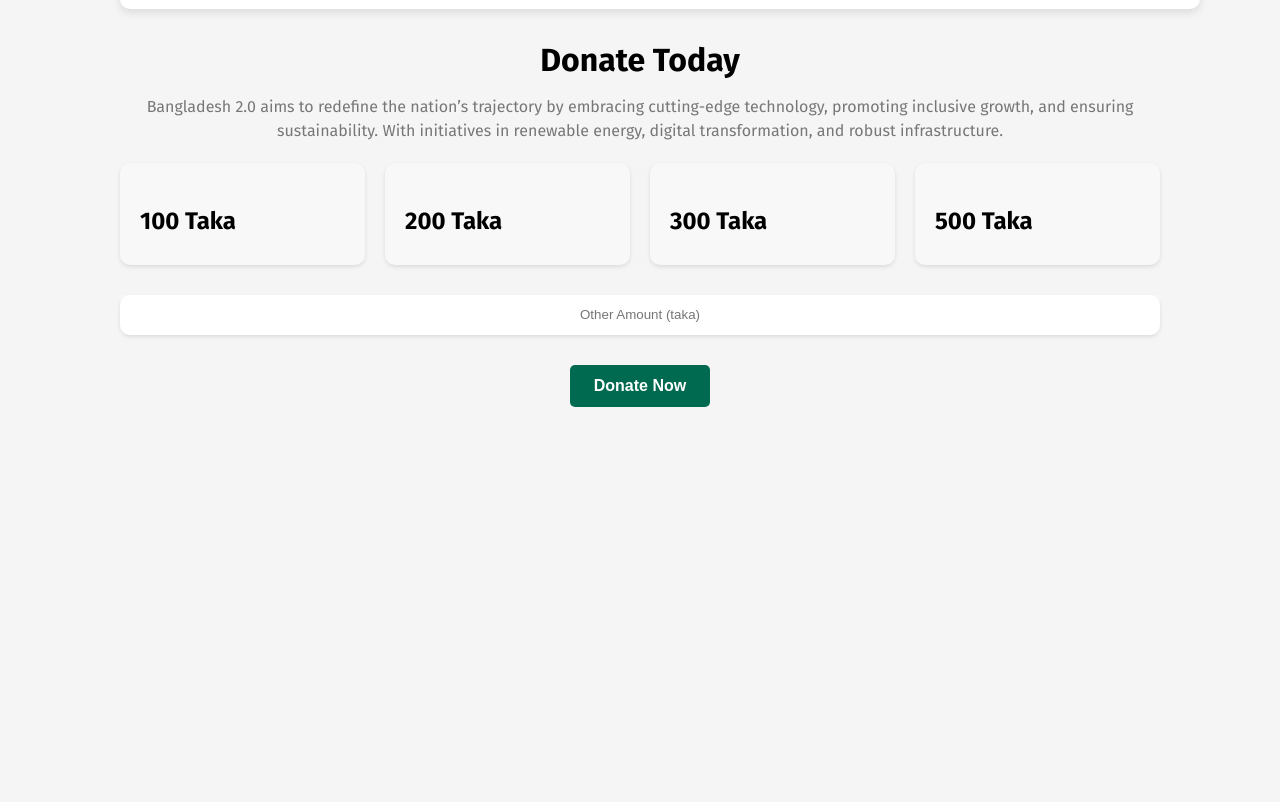
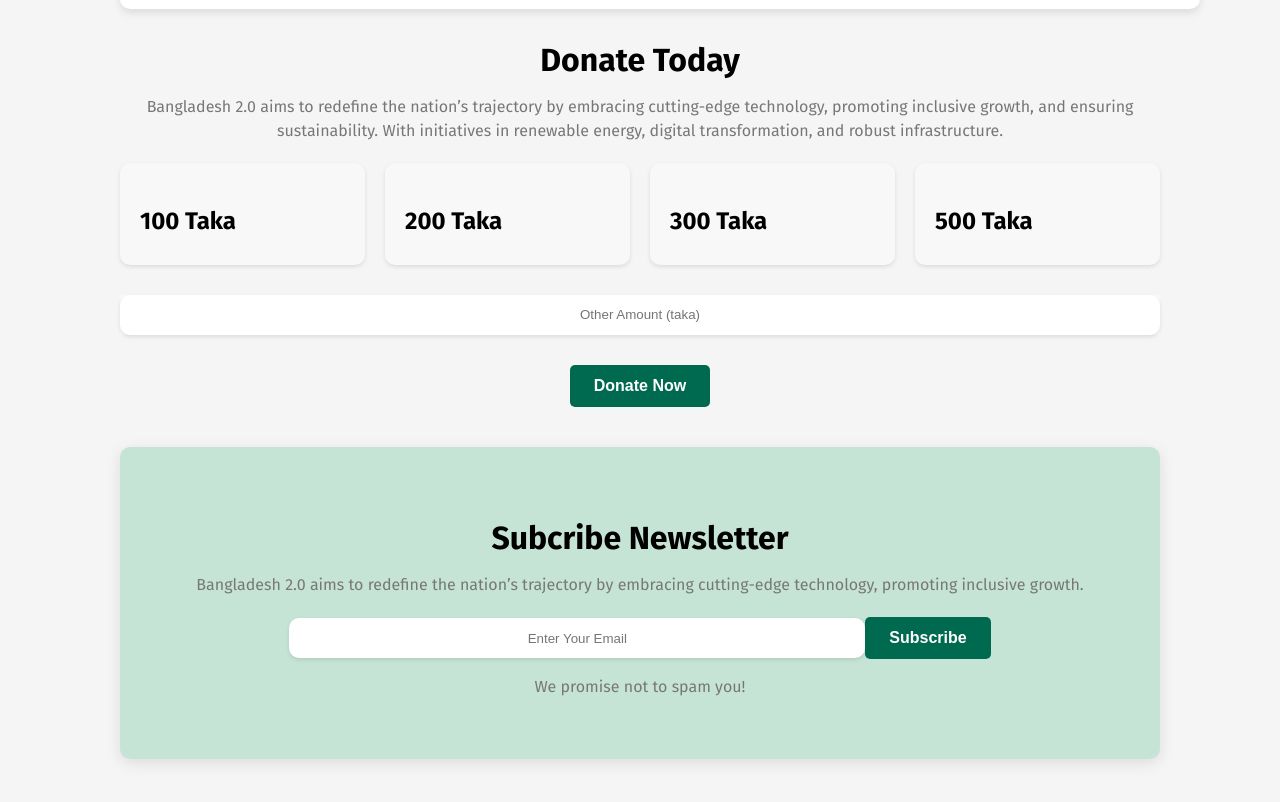
Before and after one commit to Shifat80/Assignement1-ph, a plain HTML site: page index.html in a window 1280 px wide. Shown: the part 2378-3180 px from the top of the page. Before the commit the page ends 2885 px from the top, so only its background shows below. Drawn offline with Linux system fonts and the light colour scheme.

Commit message:
fixed alignment issue

```diff
--- a/index.html
+++ b/index.html
@@ -139,7 +139,15 @@
                 <button class="btn-green">Donate Now</button>
         </section>
 
-
+        <!-- footer  -->
+        <section>
+            <div class="foot">
+            <h1>Subcribe Newsletter</h1>
+            <p>Bangladesh 2.0 aims to redefine the nation’s trajectory by embracing cutting-edge technology, promoting inclusive growth.</p>
+            <input type="text" placeholder="Enter Your Email"><button class="btn-green">Subscribe</button>
+            <p>We promise not to spam you!</p>
+            </div>
+        </section>
       </div>
     </section>
   </body>
--- a/style.css
+++ b/style.css
@@ -228,6 +228,9 @@ img {
     align-items: start;
     text-align: start;
 }
+#news h1{
+    text-align: start;
+}
 
 .news-card {
     background-color: #FFFFFF;
@@ -364,5 +367,32 @@ section p {
 }
 
 .other-amount input::placeholder {
-    text-align: center; /* Center the placeholder text */
+    text-align: center;
 }
+
+.foot{
+    background-color: #c6e4d6;
+    text-align: center;
+    margin: 40px auto;
+    border-radius: 10px;
+    padding: 40px;
+    max-width: 1200px;
+    gap: 40px;
+    box-shadow: 0 4px 15px rgba(0, 0, 0, 0.1);
+}
+
+.foot input{
+    width: 60%;
+    box-sizing: border-box;
+    height: 40px;
+    text-align: center;
+    padding: 0 10px;
+    border: none;
+    border-radius: 10px;
+    box-shadow: 0 2px 4px rgba(0, 0, 0, 0.1);
+}
+
+
+.foot input::placeholder {
+    text-align: center;
+}
```
